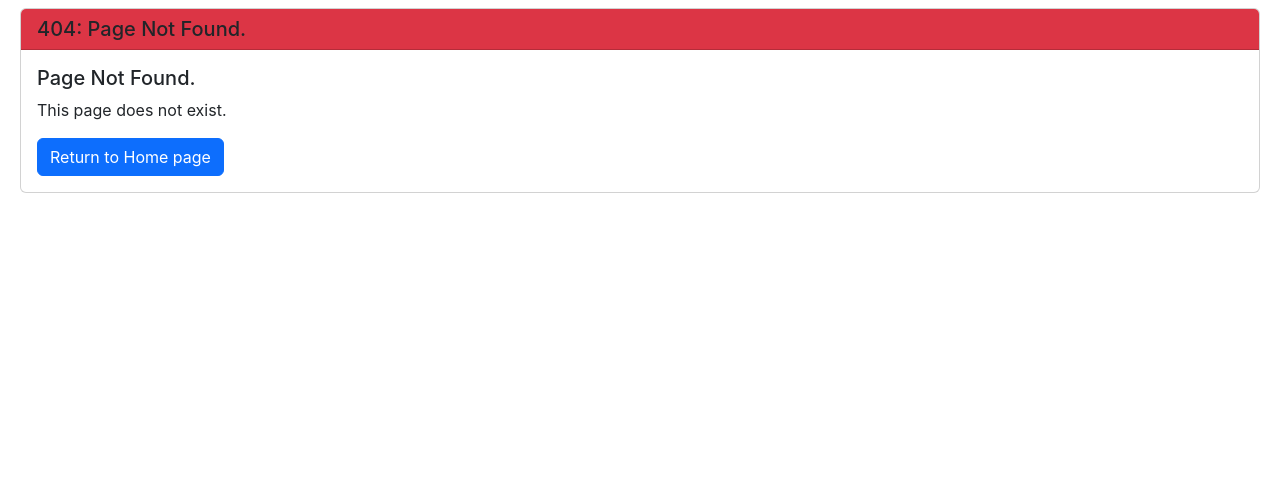
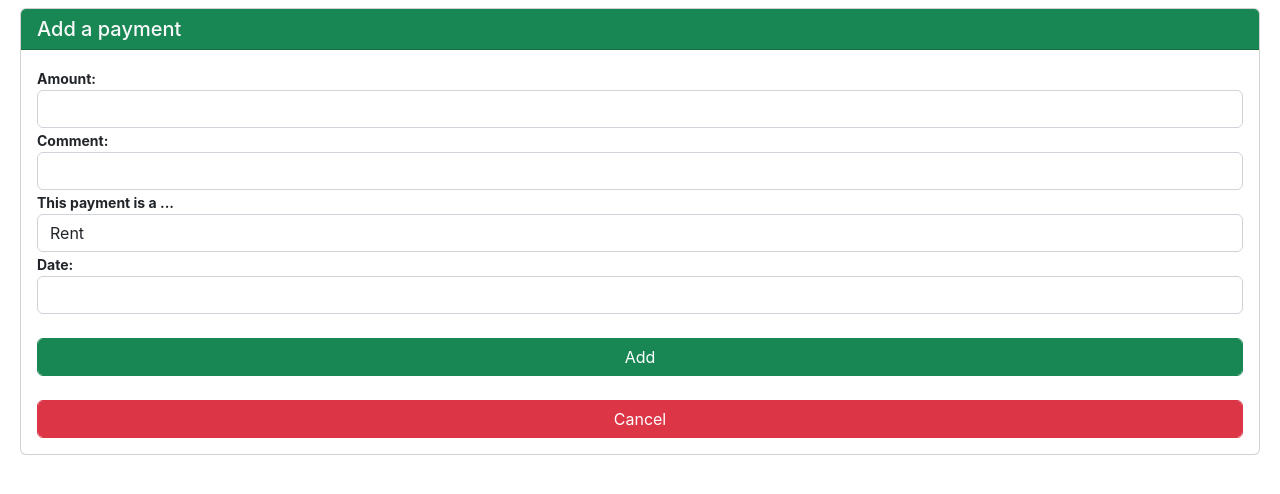
Before and after one commit to xhWang00/ricenoodleroll, a React (Create React App) app: page /AddPayment/1/1/1 in a window 1280 px wide. Before the commit this address had no page. Shown: the top 494 px of the page. Built offline with nearby package versions, Linux system fonts and the light colour scheme.

Commit message:
Add payment now works.

```diff
--- a/src/App.js
+++ b/src/App.js
@@ -6,6 +6,7 @@ import Home from './pages/Home';
 import AddUnit from './pages/AddUnit';
 import PageNotFound from './pages/PageNotFound';
 import EditUnit from './pages/EditUnit';
+import AddPayment from './pages/AddPayment';
 
 function App() {
   return (
@@ -15,6 +16,8 @@ function App() {
           <Route path='/' element={<Home />}></Route>
           <Route path='/Home' element={<Home />}></Route>
           <Route path='/AddUnit' element={<AddUnit />}></Route>
+          <Route path='/AddUnit' element={<AddUnit />}></Route>
+          <Route path='/AddPayment/:unitId/:year/:month' element={<AddPayment />}></Route>
           <Route path='/EditUnit/:_id' element={<EditUnit />}></Route>
           <Route path='*' element={<PageNotFound />}></Route>
         </Routes>
--- a/src/components/Payment.js
+++ b/src/components/Payment.js
@@ -21,7 +21,7 @@ export default function Payment(props) {
                 <tbody>
 
                     {paymentFilterd.map( p => (
-                        <tr>
+                        <tr key={p._id}>
                             <td><button className="btn btn-danger btn-sm">🗙</button></td>
                             <td>{p.amount}</td>
                             <td>{p.comment}</td>
--- a/src/components/Unit.js
+++ b/src/components/Unit.js
@@ -23,6 +23,10 @@ export default function Unit(props) {
 
     function handleEdit() {
         navigate('/EditUnit/' + props.unit._id);
+    }
+
+    function handelNewPayment() {
+        navigate('/AddPayment/' + props.unit._id + '/' + props.date.year + '/' + props.date.month);
     }
 
     return(
@@ -55,6 +59,8 @@ export default function Unit(props) {
 
                 <Payment unitId={props.unit._id} payments={props.payments}/>
 
+                <button className="btn btn-success" onClick={() => {handelNewPayment()}}>New Payment</button>
+
             </div>
         </div>
     )
--- /dev/null
+++ b/src/pages/AddPayment.js
@@ -0,0 +1,97 @@
+import React from "react";
+import axios from "axios";
+import { useParams, useNavigate } from 'react-router-dom';
+
+export default function AddPayment() {
+    const {unitId, year, month} = useParams();
+    let navigate = useNavigate();
+
+    let dateList = getDateList(year, month);
+
+    const [payment, setPayment] = React.useState({
+        year: year,
+        month: month,
+        unitId: unitId,
+        isDeposit: "false"
+    });
+
+    function handleChange(key, value) {
+        let temp = payment;
+        temp[key] = value;
+        setPayment(temp);
+    }
+
+    function handleSubmit(e) {
+        // Prevent from refreshing.
+        e.preventDefault();
+
+        console.log(payment);
+
+        axios.post('http://localhost:8000/api/payments', payment).then( () => {
+            setPayment({
+                year: year,
+                month: month,
+                unitId: unitId,
+                isDeposit: "false"
+            });
+            navigate('/');
+        });
+    }
+
+    function getDateList(year, month) {
+        if (month === 2) {
+            if (year % 4 === 0) {
+                return Array.from({length: 29}, (_, i) => i + 1);
+            }
+            else return Array.from({length: 28}, (_, i) => i + 1);
+        }
+        else if ([1, 3, 5, 7, 8, 10, 12].indexOf(month) !== -1) {
+            return Array.from({length: 30}, (_, i) => i + 1);
+        }
+
+        return Array.from({length: 31}, (_, i) => i + 1);
+    }
+
+    return (
+        <div className="card m-2">
+            <h5 className="card-header bg-success text-light">Add a payment</h5>
+            <div className="card-body">
+
+                <form onSubmit={e => handleSubmit(e)}>
+                    <div className="form-group">
+                        <small><b>Amount:</b></small>
+                        <input className="form-control" type="number" onChange={e => {handleChange('amount', e.target.value)}} required></input>
+                    </div>
+                    <div className="form-group">
+                        <small><b>Comment:</b></small>
+                        <input className="form-control" type="text" onChange={e => {handleChange('comment', e.target.value)}} required></input>
+                    </div>
+                    <div className="form-group">
+                        <small><b>This payment is a ...</b></small>
+                        <select className="form-control" onChange={e => {handleChange('isDeposit', e.target.value)}} required>
+                            <option value="false">Rent</option>
+                            <option value="true">Deposit</option>
+                        </select>
+                    </div>
+                    <div className="form-group">
+                        <small><b>Date: </b></small>
+                        <select className="form-control" onChange={e => {handleChange('day', e.target.value)}} required>
+                            <option value=''></option>
+
+                            {dateList.map( day => (
+                                <option value={day}>{year}-{parseInt(month) + 1}-{day}</option>
+                            ))}
+
+                        </select>
+
+                    </div>
+                    <div className="form-group">
+                        <button className="form-control mt-4 btn btn-success" type="submit">Add</button>
+                        <button className="form-control mt-4 btn btn-danger" onClick={() => { setPayment({}); navigate('/'); }}>Cancel</button>
+                    </div>
+                </form>
+
+            </div>
+        </div>
+    )
+}
```
